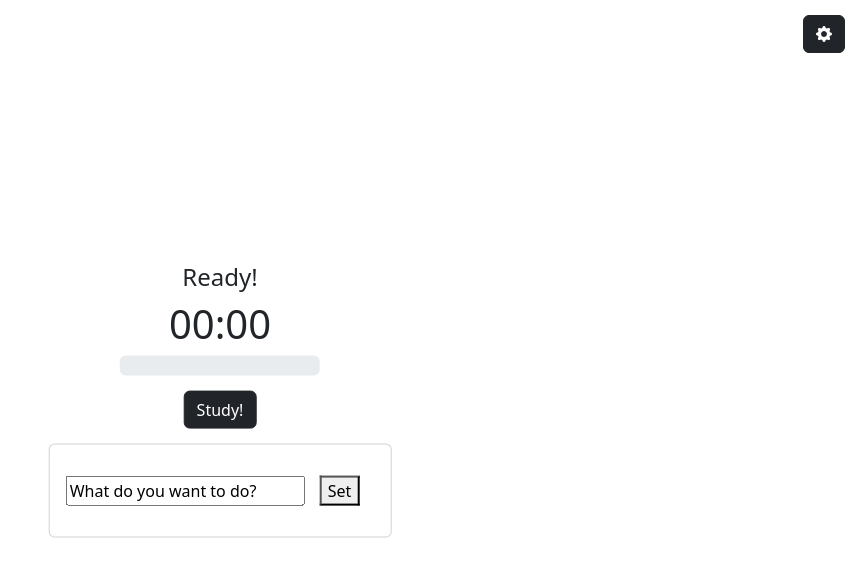
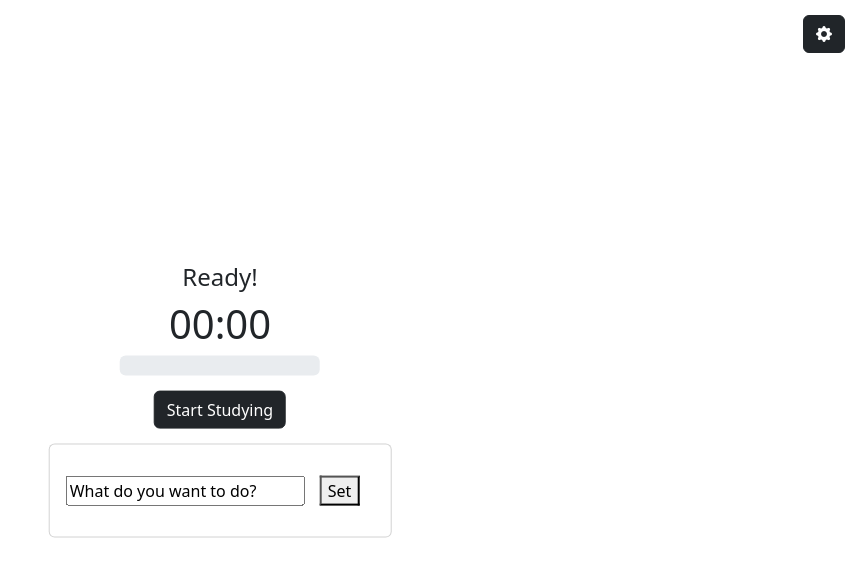
Before and after one commit to lorige55/studier, a Vue app: page / in a window 1280 px wide. Shown: the top 576 px of the page, without its empty margins (420-1280 px from the left). Built offline with nearby package versions, Linux system fonts and the light colour scheme.

Commit message:
Added function to start and stop

```diff
--- a/src/App.vue
+++ b/src/App.vue
@@ -11,7 +11,7 @@ export default {
       timerId: null,
       currentState: 'Ready!',
       counter: 0,
-      active: true,
+      active: false,
       xTime: [1500, 300, 900],
       key: 0,
       errorMessage: 'There has been an unexpected error!',
@@ -67,7 +67,7 @@ export default {
     startTimer(givenState) {
       this.initialize()
       clearInterval(this.timerId) // Clear the latest Timer
-      this.active = false // deactivate Study! button
+      this.active = true // deactivate Study! button
 
       // Set Time according to givenState
       if (givenState == 'focus') {
@@ -239,12 +239,20 @@ export default {
       this.timerId = null
       this.currentState = 'Ready!'
       this.counter = 0
-      this.active = true
+      this.active = false
       this.key += 1
+      document.title = 'Studier'
     },
     pushNewTask() {
       let newTask = { message: document.getElementById('taskInput').value }
       this.todoList.push(newTask)
+    },
+    startOrStopTimer() {
+      if (this.active) {
+        this.reset()
+      } else {
+        this.startTimer('focus')
+      }
     }
   }
 }
@@ -274,12 +282,12 @@ export default {
       </div>
       <button
         id="startTimer"
-        @click="startTimer('focus')"
+        @click="startOrStopTimer()"
         type="button"
-        class="btn btn-dark"
-        :class="{ disabled: !active }"
+        class="btn"
+        :class="{ 'btn-dark': !active, 'btn-outline-dark': active }"
       >
-        Study!
+        {{ active ? 'Stop Studying' : 'Start Studying' }}
       </button>
     </div>
     <!-- ToDo List -->
--- a/src/assets/main.css
+++ b/src/assets/main.css
@@ -4,12 +4,6 @@ html {
 
 button {
   margin: 15px;
-}
-
-.disabled {
-  background-color: white !important;
-  color: black !important;
-  opacity: 1 !important;
 }
 
 .uiButton:hover {
```
